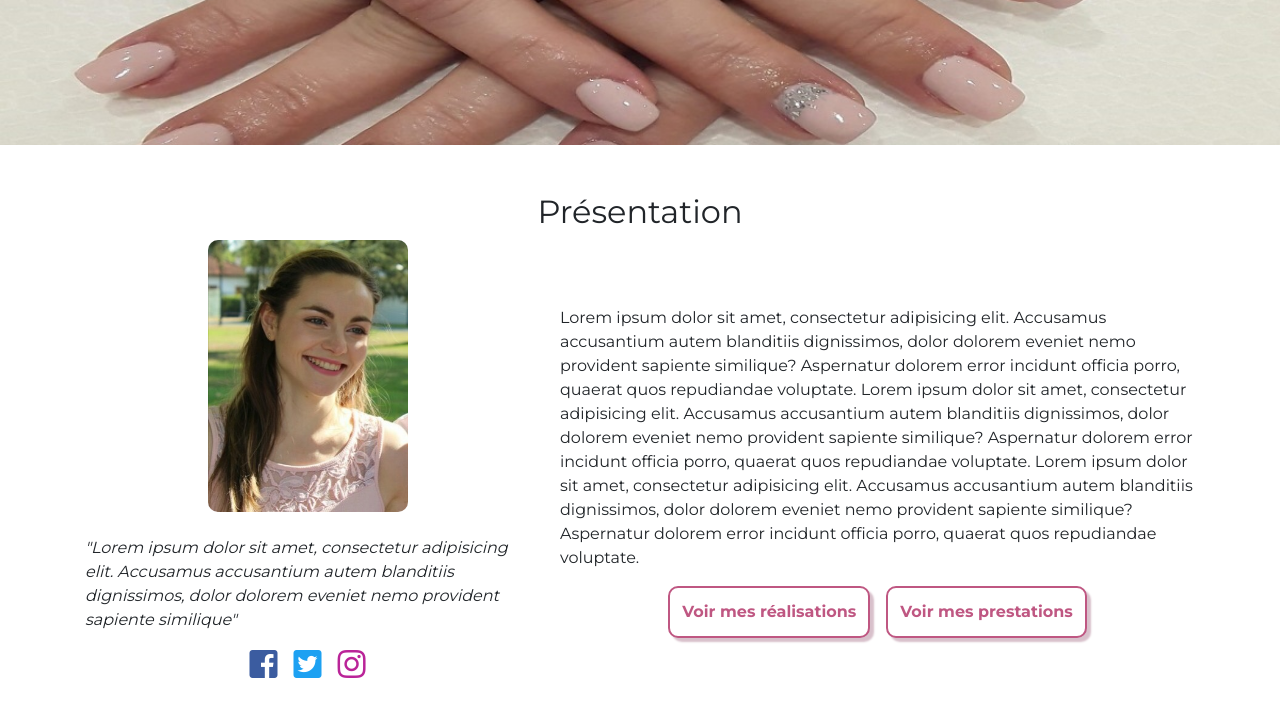
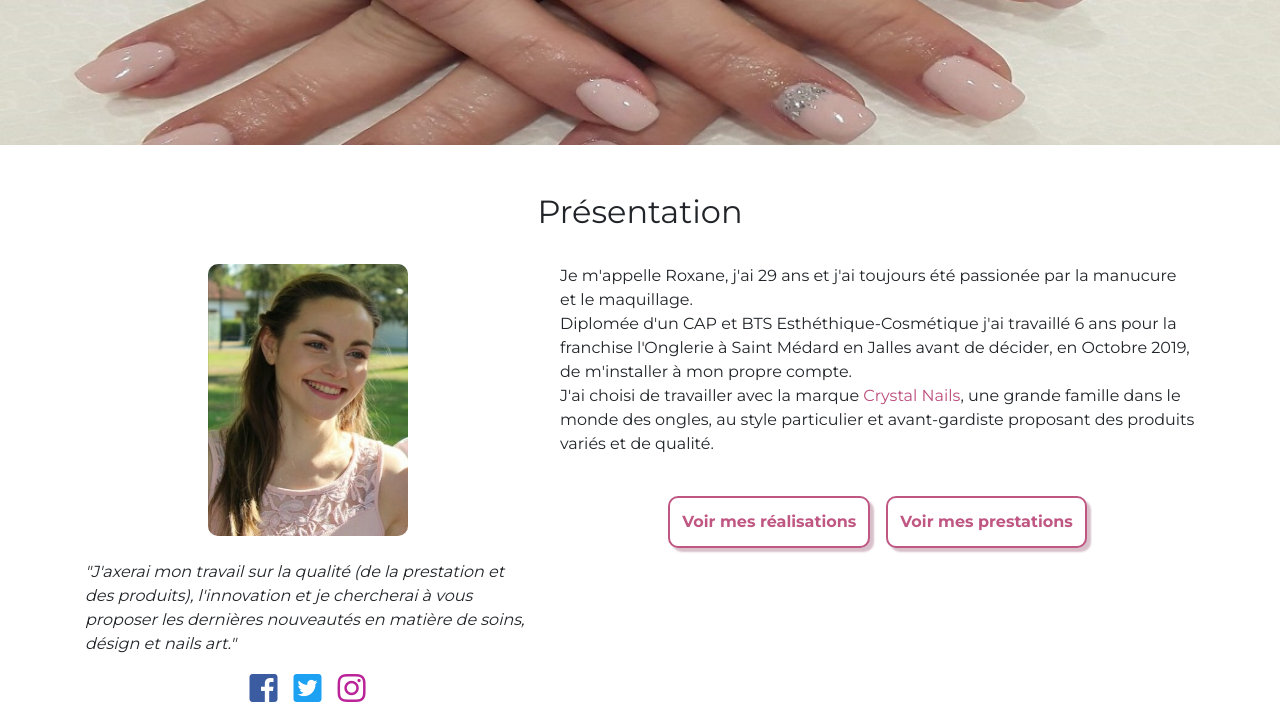
Before and after one commit to mnaxara/GoldeNails, a Symfony app: template templates/home/index2.html.twig in a window 1280 px wide. Shown: the part 606-1334 px from the top of the page. Before the commit the page ends 1284 px from the top, so only its background shows below. Run offline with Twig, Linux system fonts and the light colour scheme; the template is opened without the code that fills it, so the values that code supplies are empty; some libraries are stand-ins or nearby versions.

Commit message:
js modif & presentation content
Modification de la fonction de gestion des services proposé (admin) et modification de la presentation

```diff
--- a/composer.json
+++ b/composer.json
@@ -27,6 +27,8 @@
     },
     "require-dev": {
         "doctrine/doctrine-fixtures-bundle": "^3.1",
+        "symfony/browser-kit": "4.2.*",
+        "symfony/css-selector": "4.2.*",
         "symfony/debug-pack": "*",
         "symfony/maker-bundle": "^1.0",
         "symfony/profiler-pack": "*",
--- a/templates/ajax/serviceUpdate.html.twig
+++ b/templates/ajax/serviceUpdate.html.twig
@@ -12,7 +12,7 @@
         <i class="far fa-check-circle fa-2x"></i>
     </button>
     {% else %}
-    <button class="btn pink" data-action="valid" id="serviceAdd">
+    <button class="btn pink serviceUpdate" data-action="addNew">
         <i class="far fa-check-circle fa-2x"></i>
     </button>
     {% endif %}
--- a/templates/ajax/services.html.twig
+++ b/templates/ajax/services.html.twig
@@ -21,14 +21,14 @@
                                 <i class="fas fa-pen-fancy pink serviceUpdate" data-service="{{ service.id }}" data-action="update"></i>
                             </td>
                             <td>
-                                <i class="fas fa-trash-alt pink serviceDelete" data-service="{{ service.id }}"></i>
+                                <i class="fas fa-trash-alt pink serviceUpdate" data-service="{{ service.id }}" data-action="delete"></i>
                             </td>
                         </tr>
                     {% endfor %}
                 </tbody>
             </table>
             <div id="addRow"></div>
-            <button class="btn button-pink mt-3" id="addButton">Ajouter +</button>
+            <button class="btn button-pink mt-3 serviceUpdate" data-action="addShow">Ajouter +</button>
             <div id="updateRow"></div>
         </div>
     </div>
--- a/templates/home/index2.html.twig
+++ b/templates/home/index2.html.twig
@@ -6,9 +6,7 @@
 <main>
     <div class="container-fluid">
         <div class="row">
-            <div class="col-12" id="imgfixed">
-
-            </div>
+            <div class="col-12" id="imgfixed"></div>
         </div>
     </div>
     <div class="container mt-5">
@@ -17,7 +15,7 @@
                 <h2 class="text-center">Présentation</h2>
             </div>
         </div>
-        <div class="row load-hidden" id="presentation">
+        <div class="row load-hidden mt-4" id="presentation">
             <div class="col-12 col-md-5 d-flex flex-column justify-content-center">
                 <div class="row">
                     <div class="col-12 text-center">
@@ -26,8 +24,8 @@
                 </div>
                 <div class="row">
                     <div class="col-12 py-4">
-                        <p><i>"Lorem ipsum dolor sit amet, consectetur adipisicing elit. Accusamus accusantium autem blanditiis
-                            dignissimos, dolor dolorem eveniet nemo provident sapiente similique"</i></p>
+                        <p><i>"J'axerai mon travail sur la qualité (de la prestation et des produits), l'innovation et je chercherai à vous proposer les dernières nouveautés
+                                en matière de soins, désign et nails art."</i></p>
                         <div class="d-flex justify-content-center">
                             <i class="fab fa-facebook-square fa-2x mx-2"></i>
                             <i class="fab fa-twitter-square fa-2x mx-2"></i>
@@ -36,19 +34,16 @@
                     </div>
                 </div>
             </div>
-            <div class="col-12 col-md-7 d-flex flex-column justify-content-center">
-                <p>Lorem ipsum dolor sit amet, consectetur adipisicing elit. Accusamus accusantium autem blanditiis
-                    dignissimos, dolor dolorem eveniet nemo provident sapiente similique? Aspernatur dolorem error
-                    incidunt officia porro, quaerat quos repudiandae voluptate.
-                    Lorem ipsum dolor sit amet, consectetur adipisicing elit. Accusamus accusantium autem blanditiis
-                    dignissimos, dolor dolorem eveniet nemo provident sapiente similique? Aspernatur dolorem error
-                    incidunt officia porro, quaerat quos repudiandae voluptate.
-                    Lorem ipsum dolor sit amet, consectetur adipisicing elit. Accusamus accusantium autem blanditiis
-                    dignissimos, dolor dolorem eveniet nemo provident sapiente similique? Aspernatur dolorem error
-                    incidunt officia porro, quaerat quos repudiandae voluptate.</p>
-                <div class="d-flex justify-content-center">
+            <div class="col-12 col-md-7 d-flex flex-column">
+                <p>Je m'appelle Roxane, j'ai 29 ans et j'ai toujours été passionée par la manucure et le maquillage.<br>
+                    Diplomée d'un CAP et BTS Esthéthique-Cosmétique j'ai travaillé 6 ans pour la franchise l'Onglerie à Saint Médard en Jalles avant de décider,
+                    en Octobre 2019, de m'installer à mon propre compte.<br>
+                    J'ai choisi de travailler avec la marque <a class="pink" href="https://www.crystalnails-france.com/" target="_blank">Crystal Nails</a>,
+                    une grande famille dans le monde des ongles, au style particulier et avant-gardiste proposant des produits variés et de qualité.
+                </p>
+                <div class="d-flex justify-content-center pt-4">
                     <a href="{{ path('gallery') }}"><button class="mx-2 button-pink">Voir mes réalisations</button></a>
-                    <a href="{{ path('prestation') }}"><button class="mx-2 button-pink">Voir mes prestations</button></a>
+                    <a href="{{ path('service') }}"><button class="mx-2 button-pink">Voir mes prestations</button></a>
                 </div>
             </div>
         </div>
```
Also changed, not shown: public/js/admin.js (+53 -83 lines), public/js/admin_save.js (added, +223 -0 lines), src/Test/Service/MonthTest.php (deleted, +0 -18 lines), tests/PostControllerTest.php (added, +15 -0 lines), public/uploads/images/logo2.png (added), 5 other files.
